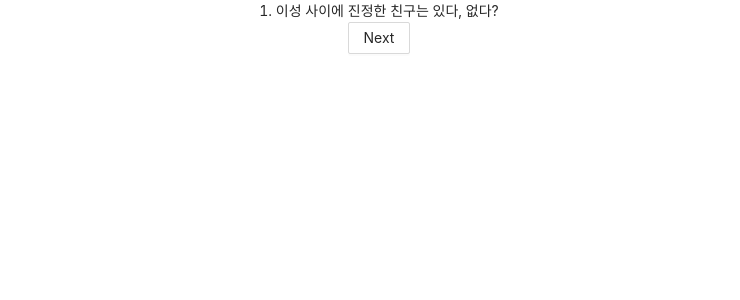
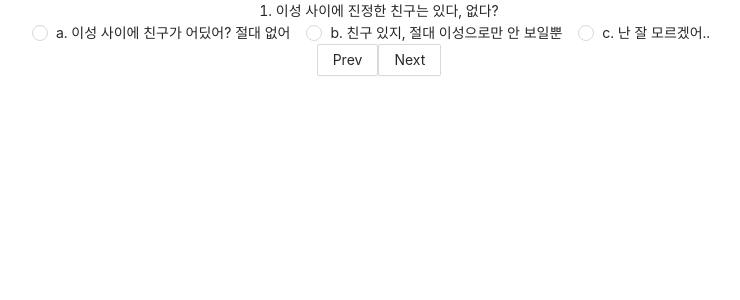
Before and after one commit to dkgus/crud, a React (Create React App) app: page /crud/select in a window 1280 px wide. Shown: the top 300 px of the page, without its empty margins (261-1001 px from the left). Built offline with nearby package versions, Linux system fonts and the light colour scheme.

Commit message:
ADD: mbti알고리즘생성

```diff
--- a/src/components/mbti/MbtiSelect.js
+++ b/src/components/mbti/MbtiSelect.js
@@ -1,24 +1,89 @@
-import React, { useState } from "react";
-import { qnaList } from "./mbtiData";
-import { Button } from "antd";
+import React, { useState, useEffect } from "react";
+import { qnaList, pointArr } from "./mbtiData";
+import { Button, Radio } from "antd";
+import MbtiResult from "./MbtiResult";
+
 function MbtiSelect() {
+  let select = [];
   const [counter, setCounter] = useState(0);
+  const [answerSheet, setAnserSheet] = useState({});
+
+  useEffect(() => {
+    console.log("answerSheet", answerSheet);
+  }, [answerSheet]);
 
   const onNext = () => {
     setCounter((num) => num + 1);
   };
+  const onPrev = () => {
+    setCounter((num) => num - 1);
+  };
+  const onSelect = (e, arr, idx) => {
+    arr.a.forEach((item) => {
+      if (item.answer === e.target.value) {
+        item.type.forEach((elem) => {
+          for (let i = 0; i < pointArr.length; i++) {
+            if (pointArr[i].name === elem) {
+              pointArr[i].value += 1;
+            }
+          }
+        });
+      }
+    });
+
+    console.log("pointArr1", pointArr);
+    const maxObjArr = pointArr.reduce((prev, value) => {
+      return prev.value >= value.value ? prev : value;
+    });
+    setAnserSheet(maxObjArr.name);
+  };
+
   return (
     <>
       {qnaList &&
         qnaList.map((item, idx) => {
-          console.log("idx/qnaList.length", idx, "/", qnaList.length);
           if (idx === counter) {
-            console.log("item", item);
-            return <div>{item.q}</div>;
+            item.a.map((data) => {
+              select.push({ answer: data.answer });
+            });
+
+            return (
+              <>
+                <div>{item.q}</div>
+                <Radio.Group>
+                  {select.map((item) => {
+                    return (
+                      <>
+                        <Radio
+                          value={item.answer}
+                          onChange={(e) => onSelect(e, qnaList[idx], idx)}
+                        >
+                          {item.answer}
+                        </Radio>
+                      </>
+                    );
+                  })}
+                </Radio.Group>
+              </>
+            );
           }
         })}
-
-      <Button onClick={onNext}>Next</Button>
+      {counter === qnaList.length ? (
+        <>
+          <div>
+            <MbtiResult />
+          </div>
+        </>
+      ) : null}
+      <div>
+        <Button onClick={onPrev}>Prev</Button>
+        <Button
+          onClick={onNext}
+          disabled={counter === qnaList.length ? true : false}
+        >
+          Next
+        </Button>
+      </div>
     </>
   );
 }
--- a/src/components/mbti/mbtiData.js
+++ b/src/components/mbti/mbtiData.js
@@ -4,13 +4,13 @@ const qnaList = [
     a: [
       {
         answer: "a. 이성 사이에 친구가 어딨어? 절대 없어",
-        type: ["1", "2", "4", "9"],
+        type: ["호랑이", "용", "뱀", "양", "강아지"],
       },
       {
         answer: "b. 친구 있지, 절대 이성으로만 안 보일뿐",
-        type: ["0", "3", "6", "5", "10", "8"],
+        type: ["유니콘", "치타", "거북이", "여우", "나무늘보"],
       },
-      { answer: "c. 난 잘 모르겠어..", type: ["7", "11"] },
+      { answer: "c. 난 잘 모르겠어..", type: ["토끼", "나무늘보"] },
     ],
   },
   {
@@ -18,15 +18,15 @@ const qnaList = [
     a: [
       {
         answer: "a. 바로 먼저 연락한다.",
-        type: ["0", "3", "2", "8"],
+        type: ["유니콘", "치타", "용", "뱀"],
       },
       {
         answer: "b. 언제 연락할지, 어떻게 말할지 심사숙고하여 연락한다.",
-        type: ["1", "6", "5", "10"],
+        type: ["호랑이", "거북이", "여우"],
       },
       {
         answer: "c. 상대방에게 먼저 연락 올 때까지 기다린다.",
-        type: ["7", "4", "9", "11"],
+        type: ["토끼", "뱀", "양", "나무늘보"],
       },
     ],
   },
@@ -35,15 +35,15 @@ const qnaList = [
     a: [
       {
         answer: "a. 호감이 보이면 바로 고백한다",
-        type: ["1", "3", "2", "10", "8"],
+        type: ["호랑이", "치타", "용", "강아지"],
       },
       {
         answer: "b. 상대방이 고백할 때까지 기다린다",
-        type: ["7", "9", "11"],
+        type: ["토끼", "양", "나무늘보"],
       },
       {
         answer: "c. 완벽한 분위기, 완벽한 타이밍에서 고백한다.",
-        type: ["0", "6", "5", "4"],
+        type: ["유니콘", "거북이", "여우", "사슴", "뱀"],
       },
     ],
   },
@@ -52,15 +52,15 @@ const qnaList = [
     a: [
       {
         answer: 'a. 박력 그 자체, "야 나랑 사귀자" ',
-        type: ["1", "2", "4"],
+        type: ["호랑이", "용", "뱀"],
       },
       {
         answer: 'b. 섬세한 "나 너 많이 좋아해, 나랑 사귈래?" ',
-        type: ["7", "10", "8", "9", "11"],
+        type: ["토끼", "강아지", "사슴", "양", "나무늘보"],
       },
       {
         answer: 'c. 센스있는 "우리 내일은 연인으로 만날까요" ',
-        type: ["0", "3", "6", "5"],
+        type: ["유니콘", "치타", "거북이", "여우"],
       },
     ],
   },
@@ -69,15 +69,15 @@ const qnaList = [
     a: [
       {
         answer: "a. 쑥스러워.. 손 잡기 정도??",
-        type: ["1", "7", "10", "4", "9"],
+        type: ["호랑이", "토끼", "강아지", "뱀", "양"],
       },
       {
         answer: "b. 요즘 시대가 어느 때인데, 가벼운 뽀뽀까지 가능이야",
-        type: ["0", "3", "6", "11"],
+        type: ["유니콘", "치타", "거북이", "나무늘보"],
       },
       {
         answer: "c. 어차피 내 연인인데 왜?? 모든 스킨십 다 돼!",
-        type: ["2", "5", "8"],
+        type: ["용", "여우", "사슴"],
       },
     ],
   },
@@ -87,30 +87,33 @@ const qnaList = [
     a: [
       {
         answer: "a. 무슨 기념일이야, 그냥 평소처럼 해",
-        type: ["4", "9", "11"],
+        type: ["뱀", "양", "나무늘보", "사슴", "강아지"],
       },
       {
         answer: "b. 맛있는 밥이나 사줄까? 아니면 꽃이라도?",
-        type: ["0", "3", "6", "10"],
+        type: ["유니콘", "치타", "거북이"],
       },
       {
         answer: "c. 이미 깜짝 이벤트 다 준비해놨어",
-        type: ["1", "7", "2", "5", "8"],
+        type: ["호랑이", "토끼", "용", "여우"],
       },
     ],
   },
   {
     q: "7. 연인이 오늘 머리를 바꾸고 옷도 새로 샀다",
     a: [
-      { answer: "a. 눈치 못 채고 그냥 있는다", type: ["1", "7", "11"] },
+      {
+        answer: "a. 눈치 못 채고 그냥 있는다",
+        type: ["호랑이", "토끼", "나무늘보", "사슴", "강아지"],
+      },
       {
         answer: "b. 눈치는 채나 말은 꺼내지 않는다",
-        type: ["2", "4", "9"],
+        type: ["용", "뱀", "양"],
       },
       {
         answer:
           'c. "오 대박 오늘 머리도 바꾸고 옷도 새로 샀네?"라고 하며 단번에 눈치챈다',
-        type: ["0", "3", "6", "5", "10", "8"],
+        type: ["유니콘", "치타", "거북이", "여우"],
       },
     ],
   },
@@ -119,13 +122,16 @@ const qnaList = [
     a: [
       {
         answer: "a. 각자 만났던 장소에서 헤어진다.",
-        type: ["0", "4", "9"],
+        type: ["유니콘", "뱀", "양"],
       },
       {
         answer: "b. 연인이 살고 있는 집의 역이나 정류장까지 데려다준다.",
-        type: ["3", "2", "6", "5", "10", "8"],
+        type: ["치타", "용", "거북이", "여우", "사슴"],
       },
-      { answer: "c. 집 앞까지 데려다준다.", type: ["1", "7", "11"] },
+      {
+        answer: "c. 집 앞까지 데려다준다.",
+        type: ["호랑이", "토끼", "나무늘보"],
+      },
     ],
   },
   {
@@ -133,16 +139,16 @@ const qnaList = [
     a: [
       {
         answer: "a. 뭐.. 언젠가 연락 오겠지. 내가 할 일 하며 기다린다",
-        type: ["7", "0", "5", "9"],
+        type: ["토끼", "유니콘", "여우", "양", "강아지"],
       },
       {
         answer:
           "b. 초조해서 마음 졸이며 인스타, 페북, 카톡 등 모든 SNS 다 들어가본다.",
-        type: ["1", "3", "6", "11"],
+        type: ["호랑이", "치타", "거북이", "나무늘보", "사슴"],
       },
       {
         answer: "c. 연인에게 연락 올 때까지 무한 카톡, 무한 전화",
-        type: ["2", "10", "8", "4"],
+        type: ["용", "10", "8", "뱀"],
       },
     ],
   },
@@ -152,15 +158,15 @@ const qnaList = [
       {
         answer:
           "a. 아니 갑자기 오면 어떡해.. 하 나 준비도 안 했는데 왜 와. 짜증나네",
-        type: ["4", "9", "11"],
+        type: ["뱀", "양", "나무늘보"],
       },
       {
         answer: "b. 아 그래?? 나 할 것들 좀만 마무리하고 나갈게",
-        type: ["0", "2", "6", "5"],
+        type: ["유니콘", "용", "거북이", "여우"],
       },
       {
         answer: "c. 헐 대박, 어디야?? 당장 나갈게!",
-        type: ["1", "7", "3", "10", "8"],
+        type: ["호랑이", "토끼", "치타", "강아지"],
       },
     ],
   },
@@ -169,16 +175,16 @@ const qnaList = [
     a: [
       {
         answer: "a. 각자 할 것 하며, 평안하고 안정적인 연애가 좋다.",
-        type: ["1", "4", "9", "11"],
+        type: ["호랑이", "뱀", "양", "나무늘보", "사슴"],
       },
       {
         answer:
           "b. 보고싶을 때 보고, 데이트도 많이 하고 꽁냥꽁냥하는 연애가 좋아.",
-        type: ["7", "0", "3", "6", "10"],
+        type: ["토끼", "유니콘", "치타", "거북이", "사슴"],
       },
       {
         answer: "c. 연애는 마음가는대로! 불타오르는 연애가 최고지.",
-        type: ["2", "5", "8"],
+        type: ["용", "여우"],
       },
     ],
   },
@@ -188,16 +194,16 @@ const qnaList = [
       {
         answer:
           'a. "아 화나네. 따라오지마 오늘 집 갈 거니까." 라고 말하며 집으로 간다.',
-        type: ["3", "6", "4", "9"],
+        type: ["치타", "거북이", "뱀", "양", "강아지"],
       },
       {
         answer:
           'b. "야! 너 화내지마. 너 잘못이지. 내가 뭘 잘못했는데?" 소리지르며 끝까지 불같이 화낸다.',
-        type: ["0", "2", "5", "10", "8"],
+        type: ["유니콘", "용", "여우", "사슴"],
       },
       {
         answer: 'c. "아니 그건 아니고, 하.." 조용히 운다.',
-        type: ["1", "7", "11"],
+        type: ["호랑이", "토끼", "나무늘보"],
       },
     ],
   },
@@ -255,18 +261,18 @@ const infoList = [
 ];
 
 let pointArr = [
-  { name: "0", value: 0, key: 0 },
-  { name: "1", value: 0, key: 1 },
-  { name: "2", value: 0, key: 2 },
-  { name: "3", value: 0, key: 3 },
-  { name: "4", value: 0, key: 4 },
-  { name: "5", value: 0, key: 5 },
-  { name: "6", value: 0, key: 6 },
-  { name: "7", value: 0, key: 7 },
-  { name: "8", value: 0, key: 8 },
-  { name: "9", value: 0, key: 9 },
-  { name: "10", value: 0, key: 10 },
-  { name: "11", value: 0, key: 11 },
+  { name: "유니콘", value: 0, key: 0 },
+  { name: "호랑이", value: 0, key: 1 },
+  { name: "용", value: 0, key: 2 },
+  { name: "치타", value: 0, key: 3 },
+  { name: "뱀", value: 0, key: 4 },
+  { name: "여우", value: 0, key: 5 },
+  { name: "거북이", value: 0, key: 6 },
+  { name: "토끼", value: 0, key: 7 },
+  { name: "사슴", value: 0, key: 8 },
+  { name: "양", value: 0, key: 9 },
+  { name: "강아지", value: 0, key: 10 },
+  { name: "나무늘보", value: 0, key: 11 },
 ];
 
 export { qnaList, infoList, pointArr };
```
